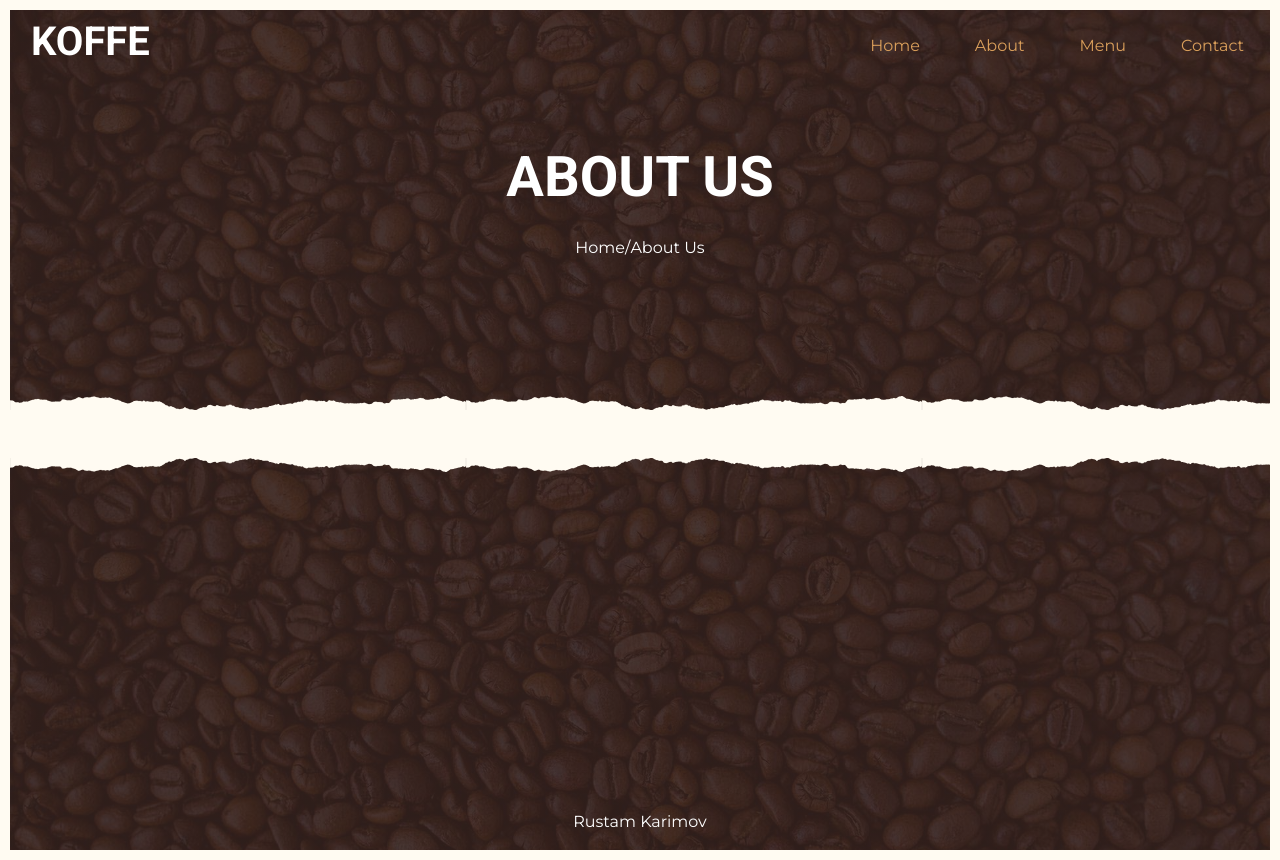
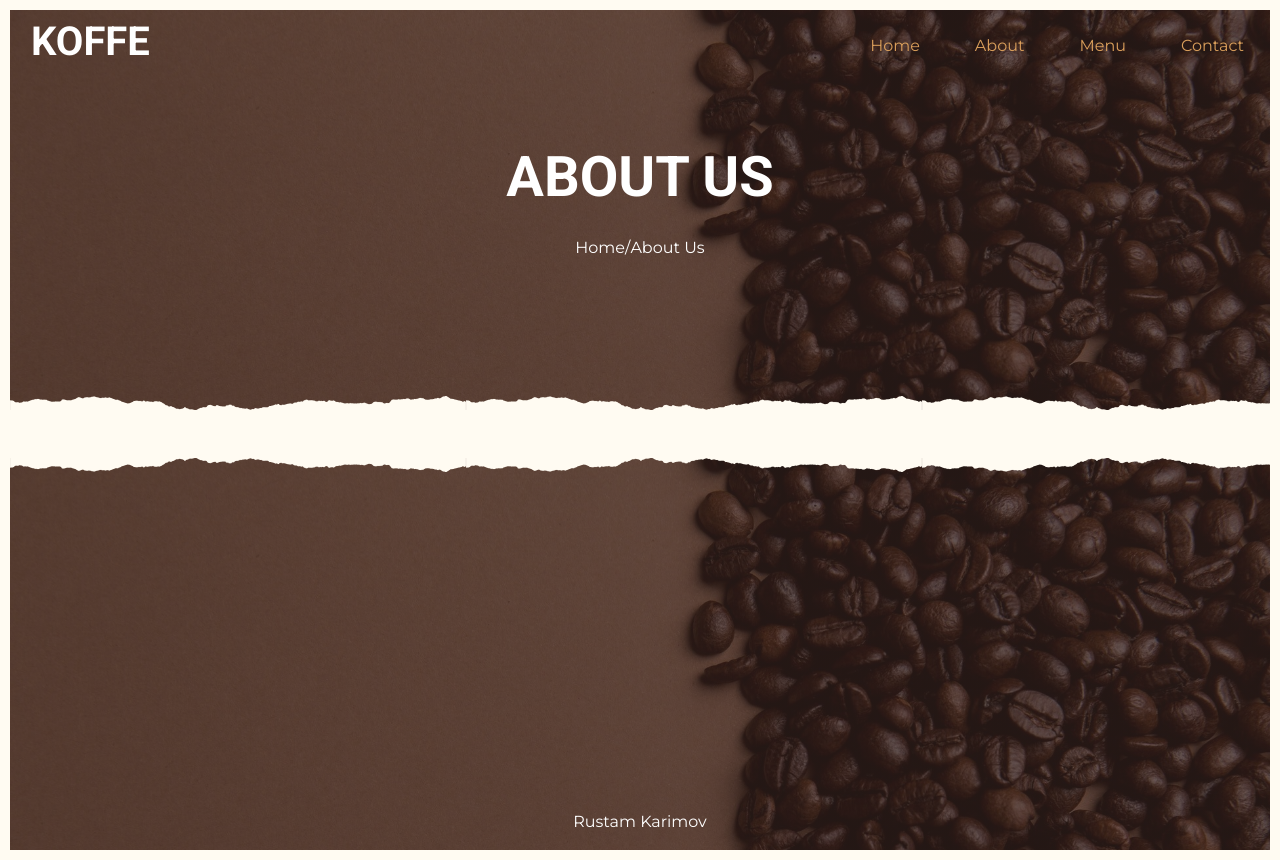
Before and after one commit to rustamPy/e-commerce-flask, a Flask app: page /about in a window 1280 px wide. Run offline with Flask 2, Linux system fonts and the light colour scheme.

Commit message:
Changed BG

```diff
--- a/static/css/styles.css
+++ b/static/css/styles.css
@@ -37,11 +37,11 @@ a {
 h1,
 h2,
 .font-weight-bold {
-  font-weight: 700 !important;
+    font-weight: 700 !important;
 }
 
 h1, .h1 {
-  font-size: 2.5rem;
+    font-size: 2.5rem;
 }
 
 
@@ -68,7 +68,7 @@ h1, h2, h3, h4, h5, h6 {
 
 .page-header,
 .footer {
-    background: linear-gradient(rgba(51, 33, 29, 0.9), rgba(51, 33, 29, 0.9)), url(../img/bg.jpg);
+    background: linear-gradient(rgba(51, 33, 29, 0.7), rgba(51, 33, 29, 0.7)), url(../img/bg_3.jpg);
     background-position: top;
     background-repeat: no-repeat;
     background-size: cover;
```
Also changed, not shown: static/img/bg_1.jpg (renamed from static/img/bg.jpg), static/img/bg_2.jpg (added), static/img/bg_3.jpg (added).
